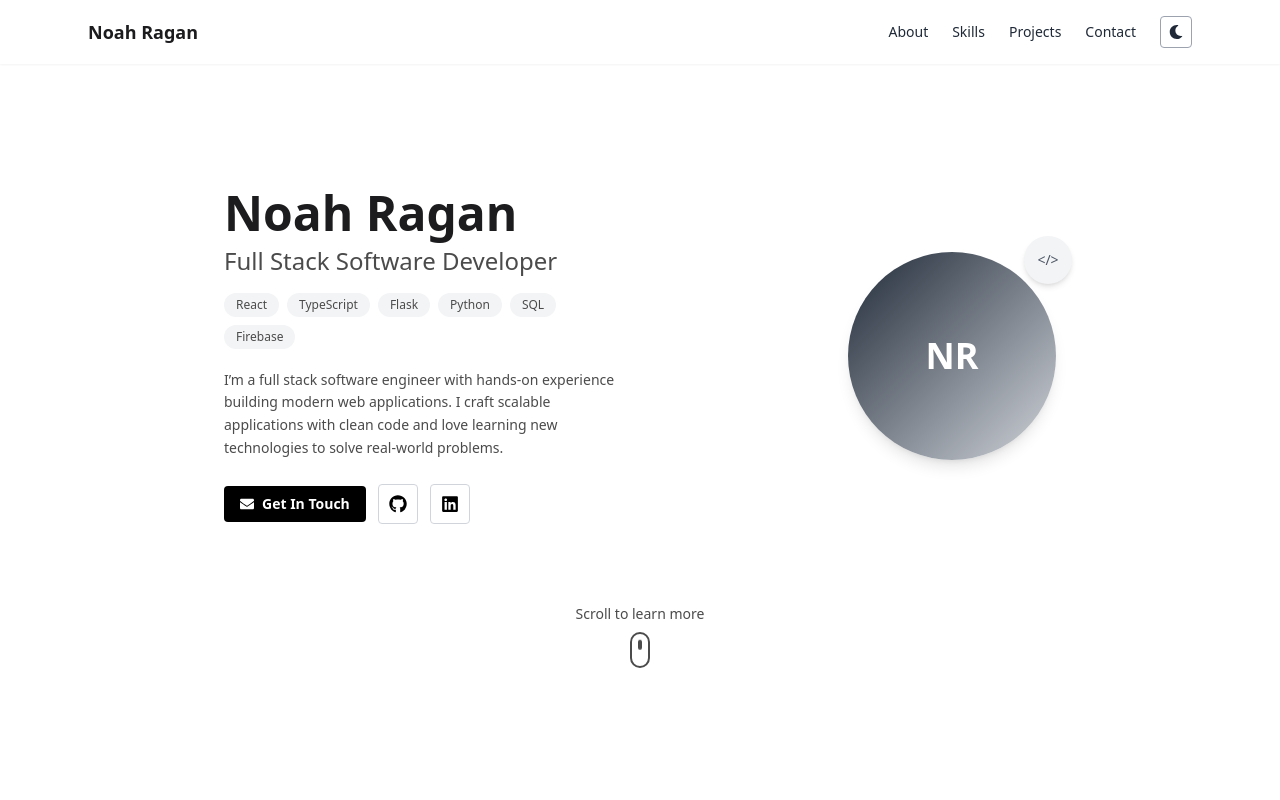
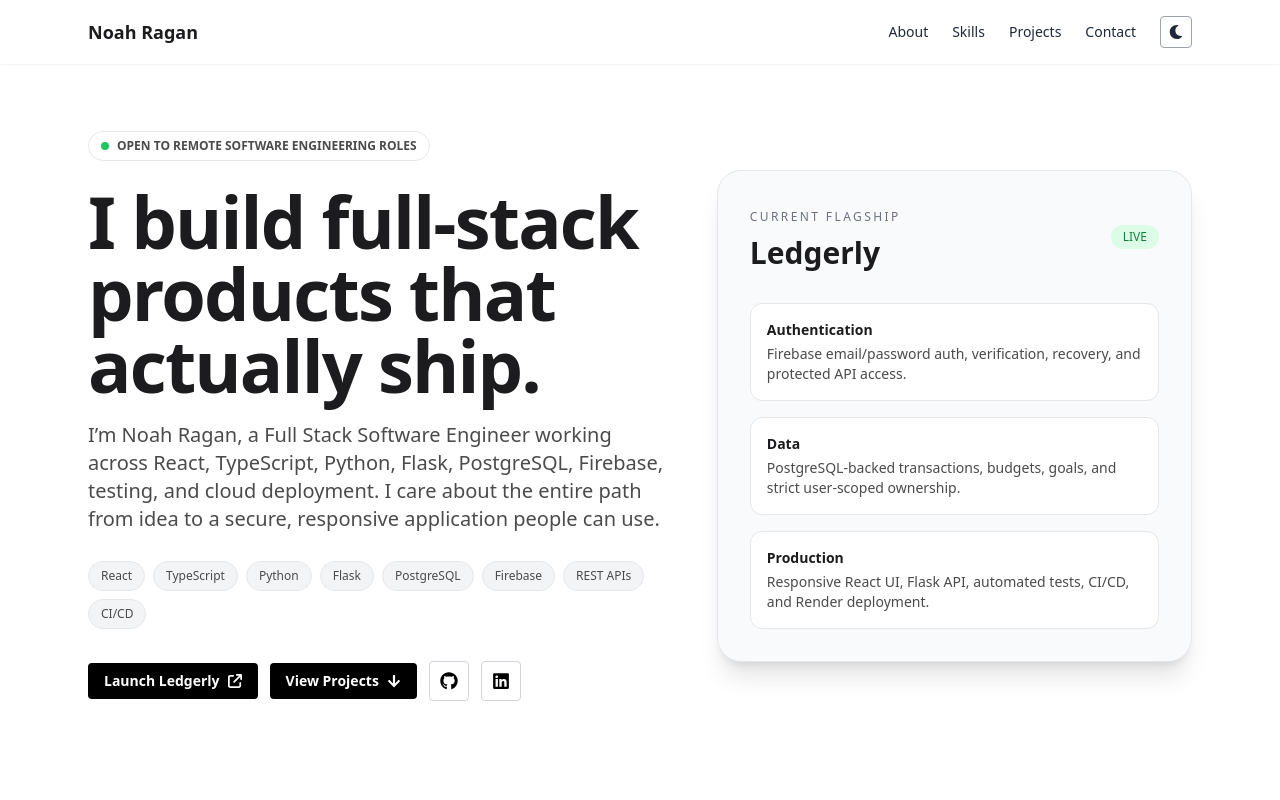
Before and after one commit to MotherTheresa64/portfolio-website, a React (Vite) app: page / in a window 1280 px wide. Shown: the top 800 px of the page. Built offline with nearby package versions, Linux system fonts and the light colour scheme.

Commit message:
feat: modernize hero for recruiter-first portfolio

```diff
--- a/src/components/Hero.tsx
+++ b/src/components/Hero.tsx
@@ -1,134 +1,93 @@
-import { useEffect, useState } from "react";
-import { FaGithub, FaLinkedin, FaEnvelope } from "react-icons/fa";
+import { FaArrowDown, FaGithub, FaLinkedin } from "react-icons/fa";
+import { FaArrowUpRightFromSquare } from "react-icons/fa6";
 import { motion } from "framer-motion";
 
 const Hero = () => {
-  const [hideScroll, setHideScroll] = useState(false);
+  return (
+    <section id="home" className="min-h-screen flex items-center bg-white dark:bg-dark transition-colors pt-24 pb-16">
+      <div className="max-w-6xl mx-auto px-6 w-full">
+        <div className="grid lg:grid-cols-[1.1fr_.9fr] gap-12 items-center">
+          <div>
+            <motion.div
+              initial={{ opacity: 0, y: 16 }}
+              animate={{ opacity: 1, y: 0 }}
+              transition={{ duration: 0.45 }}
+              className="inline-flex items-center gap-2 rounded-full border border-gray-200 dark:border-gray-700 px-3 py-1.5 text-xs font-semibold text-textSubtle dark:text-gray-300 mb-6"
+            >
+              <span className="w-2 h-2 rounded-full bg-green-500" />
+              OPEN TO REMOTE SOFTWARE ENGINEERING ROLES
+            </motion.div>
 
-  useEffect(() => {
-    const handleScroll = () => {
-      setHideScroll(window.scrollY > 30);
-    };
-    window.addEventListener("scroll", handleScroll);
-    return () => window.removeEventListener("scroll", handleScroll);
-  }, []);
-
-  return (
-    <section
-      id="home"
-      className="min-h-screen flex flex-col justify-center pt-24 pb-16 sm:pb-10 bg-white dark:bg-dark transition-colors"
+            <motion.h1
+              initial={{ opacity: 0, y: 22 }}
+              animate={{ opacity: 1, y: 0 }}
+              transition={{ delay: 0.08, duration: 0.55 }}
+              className="text-5xl sm:text-6xl lg:text-7xl font-bold tracking-tight text-textMain dark:text-white leading-[1.02] mb-5"
             >
-      <div className="max-w-6xl mx-auto px-6 flex flex-col-reverse md:flex-row items-center justify-between gap-12">
-        {/* Left Text */}
-        <div className="text-left max-w-xl w-full">
-          <motion.h1
-            initial={{ opacity: 0, y: -30 }}
-            animate={{ opacity: 1, y: 0 }}
-            transition={{ duration: 0.6 }}
-            className="text-4xl sm:text-5xl font-bold text-textMain dark:text-white mb-2"
-          >
-            Noah Ragan
+              I build full-stack products that actually ship.
             </motion.h1>
 
-          <motion.h2
-            initial={{ opacity: 0, y: -20 }}
+            <motion.p
+              initial={{ opacity: 0, y: 18 }}
               animate={{ opacity: 1, y: 0 }}
-            transition={{ delay: 0.2, duration: 0.5 }}
-            className="text-xl sm:text-2xl font-medium text-textSubtle dark:text-gray-300 mb-4"
+              transition={{ delay: 0.16, duration: 0.5 }}
+              className="text-lg sm:text-xl text-textSubtle dark:text-gray-300 leading-relaxed max-w-2xl mb-7"
             >
-            Full Stack Software Developer
-          </motion.h2>
+              I’m Noah Ragan, a Full Stack Software Engineer working across React, TypeScript, Python, Flask, PostgreSQL, Firebase, testing, and cloud deployment. I care about the entire path from idea to a secure, responsive application people can use.
+            </motion.p>
 
             <motion.div
               initial={{ opacity: 0 }}
               animate={{ opacity: 1 }}
-            transition={{ delay: 0.4, duration: 0.5 }}
-            className="flex flex-wrap gap-2 mb-5"
+              transition={{ delay: 0.24, duration: 0.5 }}
+              className="flex flex-wrap gap-2 mb-8"
             >
-            {["React", "TypeScript", "Flask", "Python", "SQL", "Firebase"].map(
-              (tech) => (
-                <span
-                  key={tech}
-                  className="bg-gray-100 text-textSubtle dark:bg-gray-800 dark:text-gray-300 px-3 py-1 rounded-full text-xs font-medium hover:-translate-y-1 hover:shadow-md transition-transform"
-                >
+              {["React", "TypeScript", "Python", "Flask", "PostgreSQL", "Firebase", "REST APIs", "CI/CD"].map((tech) => (
+                <span key={tech} className="bg-gray-100 dark:bg-gray-800 text-textSubtle dark:text-gray-200 px-3 py-1.5 rounded-full text-xs font-medium border border-gray-200 dark:border-gray-700">
                   {tech}
                 </span>
-              )
-            )}
+              ))}
             </motion.div>
 
-          <motion.p
-            initial={{ opacity: 0 }}
-            animate={{ opacity: 1 }}
-            transition={{ delay: 0.6, duration: 0.5 }}
-            className="text-textSubtle dark:text-gray-300 text-sm leading-relaxed mb-6"
-          >
-            I’m a full stack software engineer with hands-on experience building
-            modern web applications. I craft scalable applications with clean
-            code and love learning new technologies to solve real-world
-            problems.
-          </motion.p>
-
-          {/* Buttons */}
             <motion.div
-            initial={{ opacity: 0 }}
-            animate={{ opacity: 1 }}
-            transition={{ delay: 0.8, duration: 0.5 }}
+              initial={{ opacity: 0, y: 12 }}
+              animate={{ opacity: 1, y: 0 }}
+              transition={{ delay: 0.32, duration: 0.5 }}
               className="flex flex-wrap items-center gap-3"
             >
-            <a href="#contact" className="btn">
-              <FaEnvelope size={14} />
-              Get In Touch
+              <a href="https://ledgerly-web-knmt.onrender.com" target="_blank" rel="noopener noreferrer" className="btn">
+                Launch Ledgerly <FaArrowUpRightFromSquare />
               </a>
-
-            <a
-              href="https://github.com/MotherTheresa64"
-              target="_blank"
-              rel="noopener noreferrer"
-              className="btn-icon"
-            >
+              <a href="#projects" className="btn">View Projects <FaArrowDown /></a>
+              <a href="https://github.com/MotherTheresa64" target="_blank" rel="noopener noreferrer" className="btn-icon" aria-label="GitHub">
                 <FaGithub size={18} />
               </a>
-
-            <a
-              href="https://www.linkedin.com/in/noah-ragan-48b893372/"
-              target="_blank"
-              rel="noopener noreferrer"
-              className="btn-icon"
-            >
+              <a href="https://www.linkedin.com/in/njragandev/" target="_blank" rel="noopener noreferrer" className="btn-icon" aria-label="LinkedIn">
                 <FaLinkedin size={18} />
               </a>
             </motion.div>
           </div>
 
-        {/* Avatar with Glow */}
           <motion.div
-          initial={{ scale: 0.9, opacity: 0 }}
-          animate={{ scale: 1, opacity: 1 }}
-          transition={{ delay: 0.6, duration: 0.6 }}
-          className="relative w-full flex justify-center md:justify-end"
+            initial={{ opacity: 0, scale: 0.96, y: 20 }}
+            animate={{ opacity: 1, scale: 1, y: 0 }}
+            transition={{ delay: 0.18, duration: 0.55 }}
+            className="rounded-3xl border border-gray-200 dark:border-gray-700 bg-gray-50 dark:bg-gray-900 p-6 sm:p-8 shadow-xl"
           >
-          <div className="w-44 h-44 sm:w-52 sm:h-52 rounded-full bg-gradient-to-br from-gray-800 to-gray-300 dark:from-gray-700 dark:to-gray-400 flex items-center justify-center text-white text-3xl sm:text-4xl font-bold shadow-lg hover:scale-105 transition relative">
-            NR
-            <div className="absolute inset-0 rounded-full bg-gradient-to-br from-purple-500/30 to-cyan-400/30 blur-2xl animate-pulse z-[-1]" />
+            <div className="flex items-center justify-between mb-8">
+              <div>
+                <span className="text-xs uppercase tracking-[0.2em] text-gray-500 dark:text-gray-400">Current flagship</span>
+                <h2 className="text-3xl font-bold text-textMain dark:text-white mt-2">Ledgerly</h2>
               </div>
-          <div className="absolute -top-4 -right-4 w-10 h-10 sm:w-12 sm:h-12 bg-gray-100 dark:bg-gray-700 rounded-full flex items-center justify-center shadow-md">
-            <span className="text-xs sm:text-sm text-gray-600 dark:text-white">&lt;/&gt;</span>
+              <span className="text-xs font-medium px-3 py-1 rounded-full bg-green-100 text-green-700 dark:bg-green-900/30 dark:text-green-300">LIVE</span>
+            </div>
+
+            <div className="space-y-4 text-sm text-textSubtle dark:text-gray-300">
+              <div className="rounded-xl border border-gray-200 dark:border-gray-700 p-4 bg-white dark:bg-dark"><strong className="block text-textMain dark:text-white mb-1">Authentication</strong>Firebase email/password auth, verification, recovery, and protected API access.</div>
+              <div className="rounded-xl border border-gray-200 dark:border-gray-700 p-4 bg-white dark:bg-dark"><strong className="block text-textMain dark:text-white mb-1">Data</strong>PostgreSQL-backed transactions, budgets, goals, and strict user-scoped ownership.</div>
+              <div className="rounded-xl border border-gray-200 dark:border-gray-700 p-4 bg-white dark:bg-dark"><strong className="block text-textMain dark:text-white mb-1">Production</strong>Responsive React UI, Flask API, automated tests, CI/CD, and Render deployment.</div>
             </div>
           </motion.div>
-      </div>
-
-      {/* Scroll Indicator */}
-      <div
-        className={`mt-16 sm:mt-20 flex flex-col items-center transition-opacity duration-500 ${
-          hideScroll ? "opacity-0" : "opacity-100"
-        }`}
-      >
-        <p className="text-sm text-textSubtle dark:text-gray-300 mb-2">
-          Scroll to learn more
-        </p>
-        <div className="w-5 h-9 border-2 border-textSubtle dark:border-gray-400 rounded-full flex items-start justify-center relative overflow-hidden">
-          <div className="w-[4px] h-2.5 bg-textSubtle dark:bg-gray-400 rounded-full absolute top-1 animate-scroll-bar" />
         </div>
       </div>
     </section>
```
Lines whose indentation alone changed are shown as unchanged.
